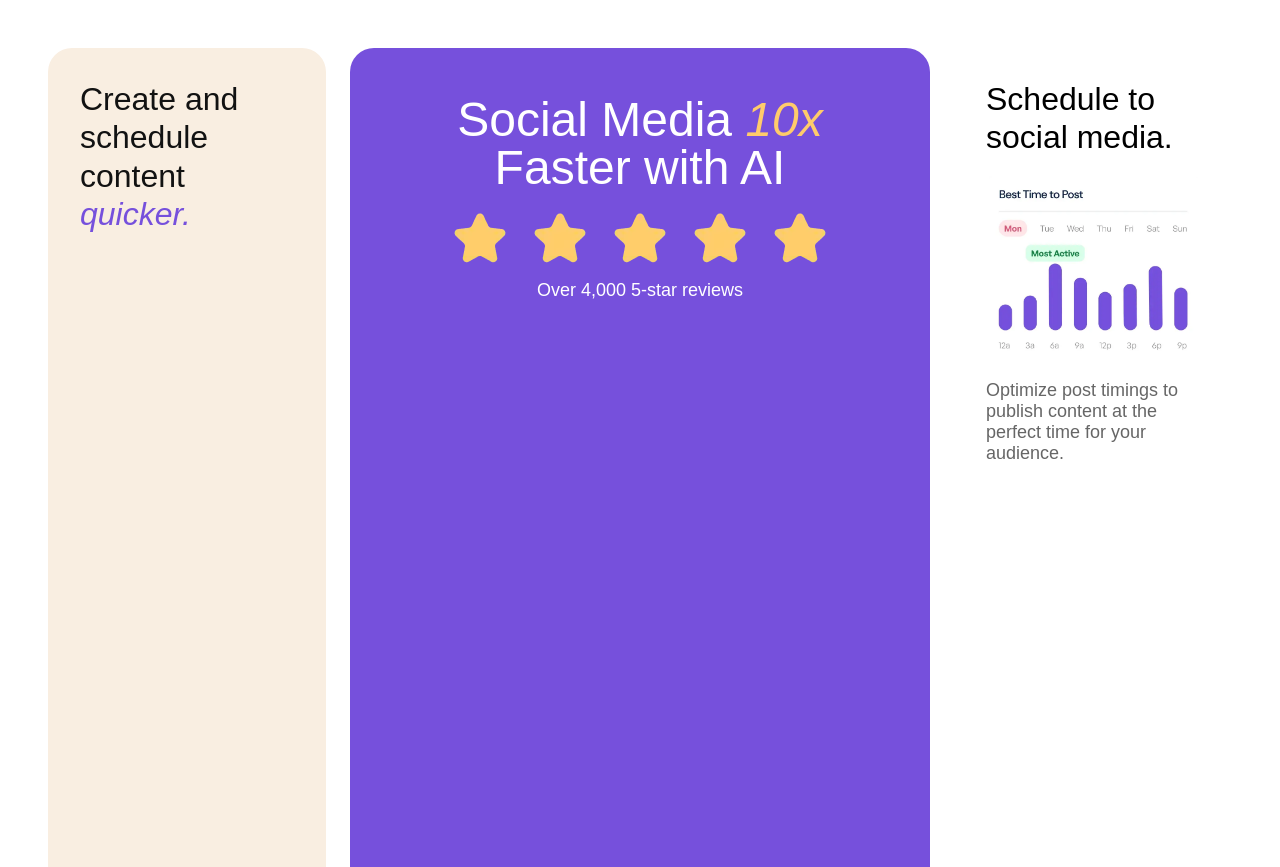
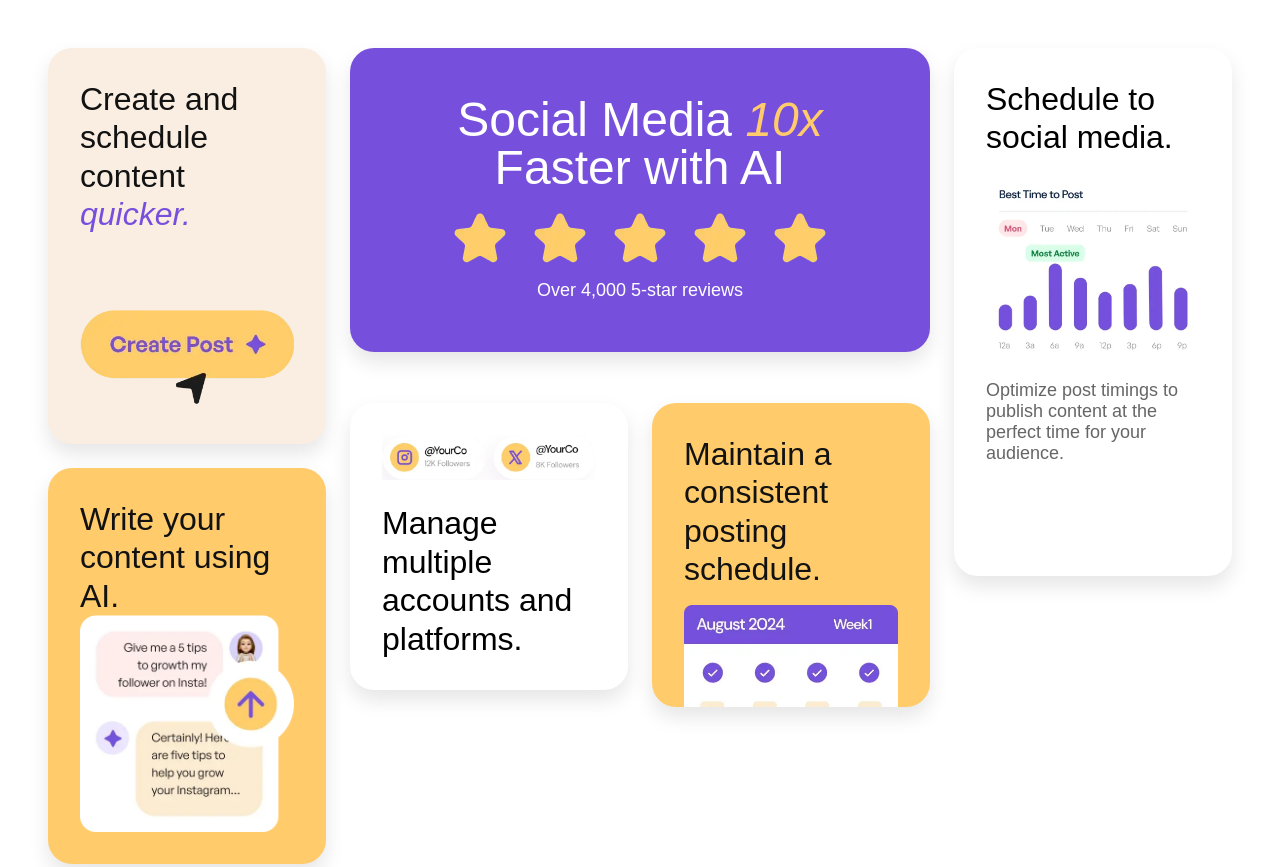
Before and after one commit to Ryuzaki005/bento-grid-main, a plain HTML site: page index.html in a window 1280 px wide. Shown: the top 867 px of the page. Drawn offline with Linux system fonts and the light colour scheme.

Commit message:
Refactor CSS layout for improved responsiveness and structure

```diff
--- a/style.css
+++ b/style.css
@@ -18,8 +18,7 @@ body {
   font-size: 18px;
   background-color: var(--white);
   min-height: 100vh;
-  display: flex;
-  flex-direction: column;
+  display: block;
   align-items: center;
   justify-content: center;
   padding: 2rem 1rem;
@@ -167,14 +166,22 @@ p {
 
 @media (min-width: 768px) {
   body {
+    display: block;
     padding: 3rem;
+    max-height: fit-content;
     /* max-height: 100vh; */
   }
 
   .grid {
     grid-template-columns: repeat(4, 1fr);
-    grid-template-rows: 3fr 2fr 2fr;
+    grid-template-rows: repeat(2, 1fr);
     gap: 1.5rem;
+    max-height: fit-content;
+  }
+
+  .card{
+    max-height: fit-content;
+    box-shadow: 0px 10px 20px rgba(0, 0, 0, 0.1) ;
   }
 
   h2 {
@@ -185,21 +192,27 @@ p {
     grid-column: 2 / 4;
     grid-row: 1;
     padding: 3rem;
+    max-height: 38vh;
   }
 
   .platforms {
     grid-column: 2;
-    grid-row: 2;
+    grid-row: 2/3;
+    margin-top: -65px;
   }
 
   .schedule {
     grid-column: 3;
     grid-row: 2;
+    margin-top: -65px;
+    max-height: 38vh;
+    overflow: hidden;
   }
 
   .schedule-post {
     grid-column: 4;
     grid-row: 1 / 3;
+    max-height: 66vh;
   }
 
   .growth {
@@ -215,11 +228,14 @@ p {
 
   .create {
     grid-column: 1;
-    grid-row: 1 / 3;
+    grid-row: 1 / 2.5;
+    max-height: 50vh;
   }
 
   .ai-content {
     grid-column: 1;
-    grid-row: 3;
+    grid-row: 2.5 / 4;
+    max-height: 50vh;
+
   }
 }
```
